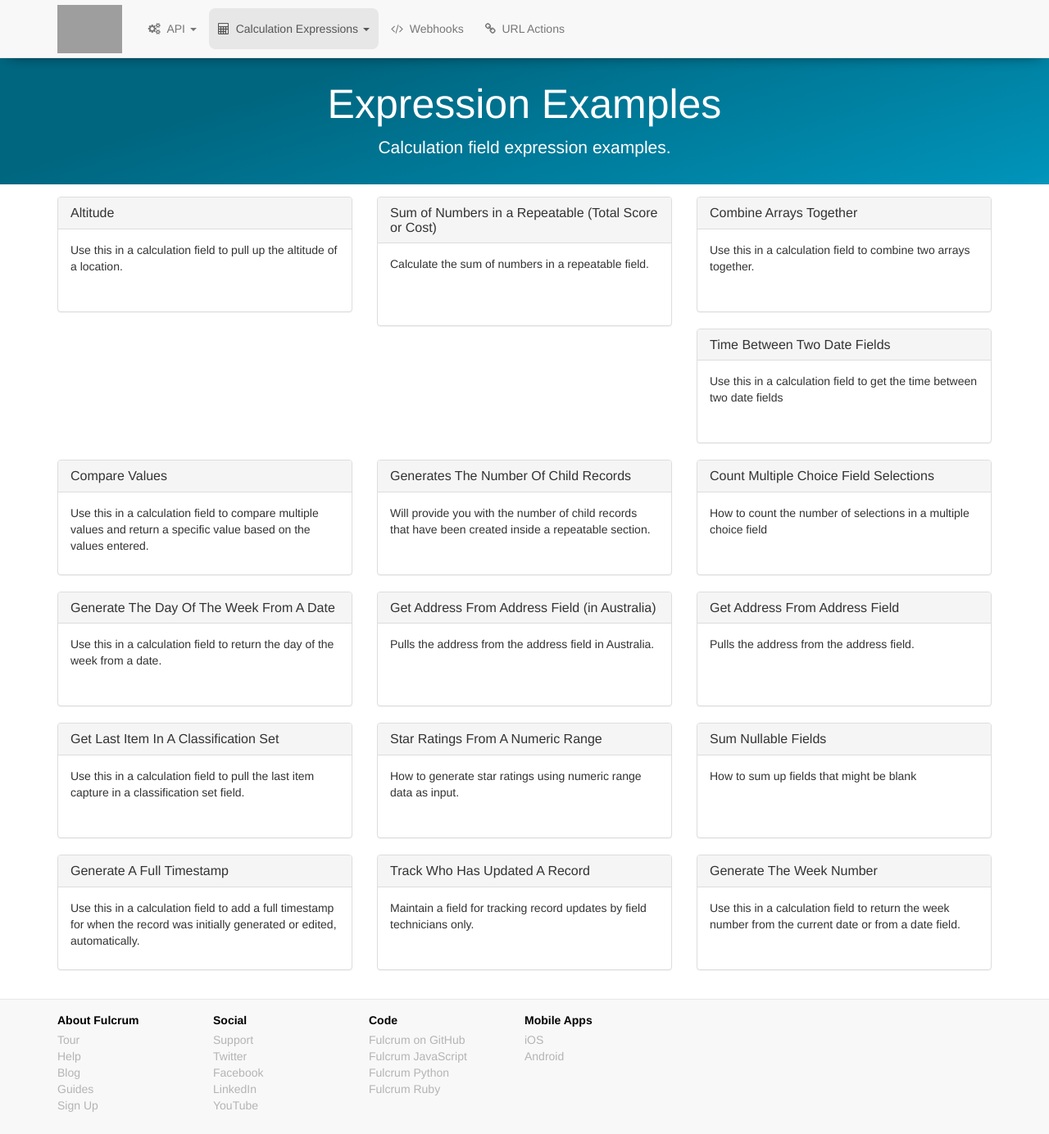
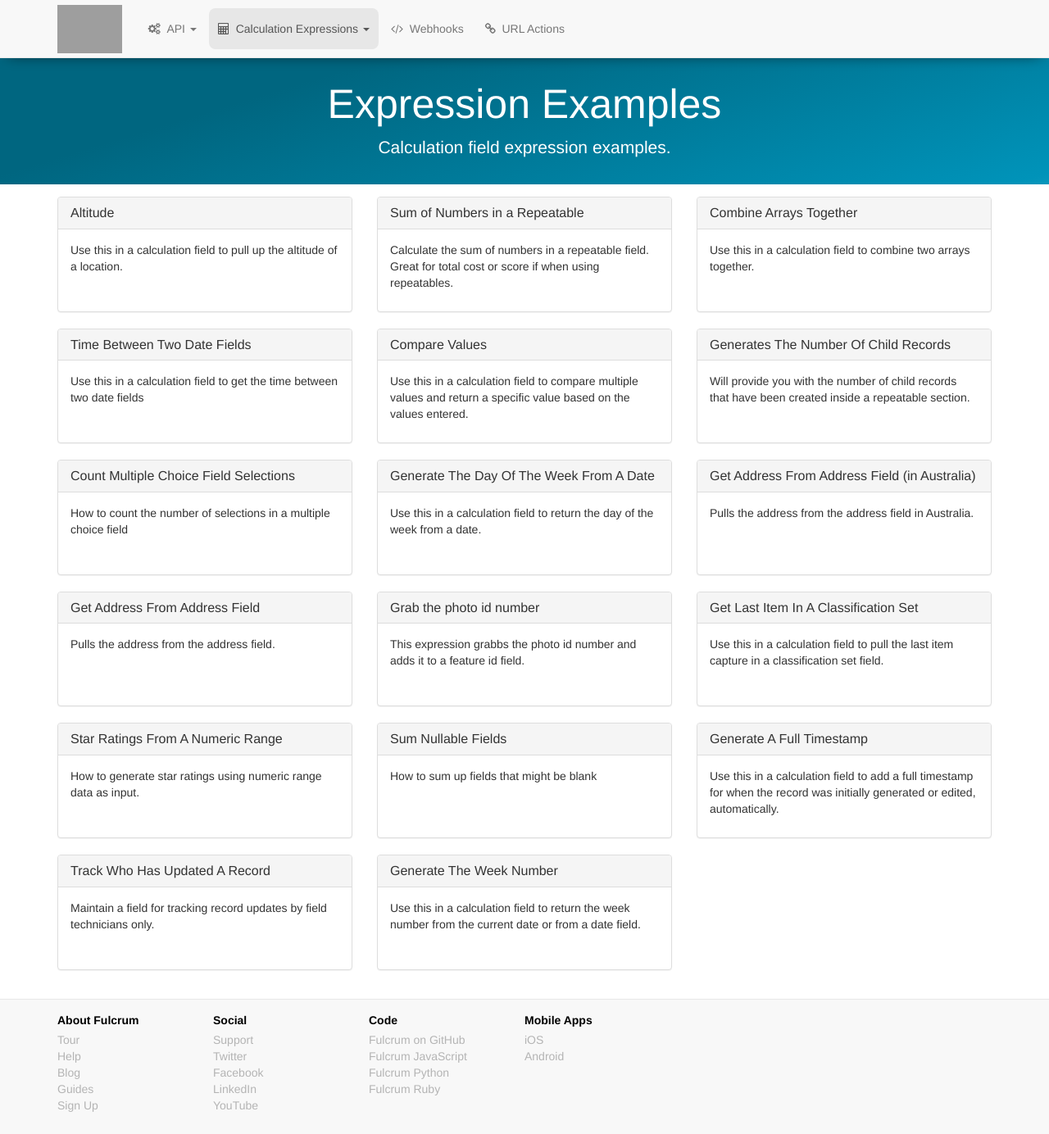
Before and after one commit to rylincoln/developer.fulcrumapp.com, a Jekyll site: the page built from _expressions/examples.md, in a window 1280 px wide and 1384 px high. Shown: the whole window at 82% size. Built offline with Jekyll 4.4.1, drawn with Linux system fonts in a browser that asks for light colours; nearby versions of some CDN libraries; grey boxes are pictures that could not be loaded.

Commit message:
adding another example

````diff
--- a/_expression-examples/calculate-total-of-repeatable-numbers.md
+++ b/_expression-examples/calculate-total-of-repeatable-numbers.md
@@ -1,8 +1,8 @@
 ---
 layout: default
 section: expressions
-title: "Sum of Numbers in a Repeatable (Total Score or Cost)"
-description: "Calculate the sum of numbers in a repeatable field."
+title: "Sum of Numbers in a Repeatable"
+description: "Calculate the sum of numbers in a repeatable field. Great for total cost or score if when using repeatables."
 category: section
 ---
 
--- /dev/null
+++ b/_expression-examples/grabbing-photo-id.md
@@ -0,0 +1,22 @@
+---
+layout: default
+section: expressions
+title: "Grab the photo id number"
+description: "This expression grabbs the photo id number and adds it to a feature id field."
+category: section
+---
+
+Assuming the max number of photos is 1, this expression grabs the one photo id in the form and adds it to the feature id field. `$feature_id` and `$photos` are both strings, so you can add them together with a '+'.
+
+Note: Photo elements have two properties. They look like this: ```{"photo_id: "", "caption": "Test caption"}```.
+
+```js
+var photo;
+
+if ($photos.length > 0) {
+  photo = $photos[0]['photo_id'];
+  SETRESULT($feature_id + photo);
+} else {
+  SETRESULT('')
+}
+```
````
